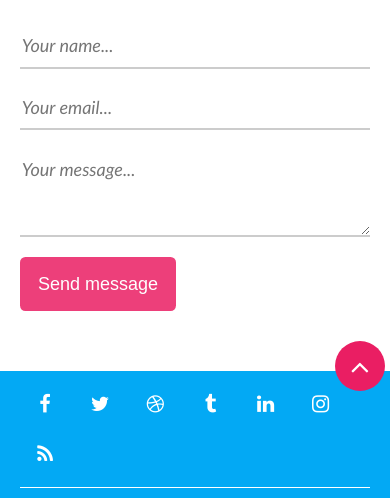
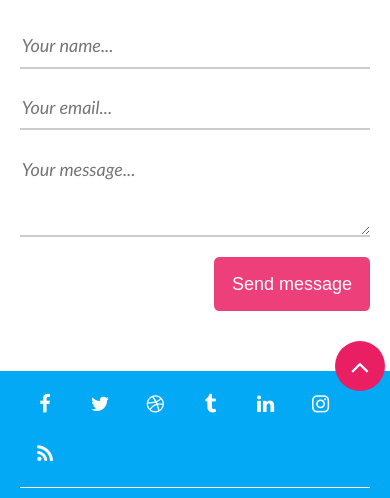
Before and after one commit to JurgitaE/04-coming-soon, a website: page index.html in a window 390 px wide. Shown: the part 1587-2085 px from the top of the page. Drawn offline with Linux system fonts and the light colour scheme.

Commit message:
Final style

```diff
--- a/css/components/form.css
+++ b/css/components/form.css
@@ -1,16 +1,34 @@
 form {
     display: grid;
-    /* grid-template-columns: repeat(10, 10%); */
     grid-template-columns: 1fr 1fr;
     gap: 20px;
+    grid-template-areas:
+        "name email"
+        "msg msg"
+        "btn btn";
 }
 
-form > .cell-1 {
+/* form > .cell-1 {
     grid-column: span 1;
 }
 
 form > .cell-2 {
     grid-column: span 2;
+} */
+
+form > div:nth-child(1) {
+    grid-area: name;
+}
+form > div:nth-child(2) {
+    grid-area: email;
+}
+form > div:nth-child(3) {
+    grid-area: msg;
+}
+form > div:nth-child(4) {
+    grid-area: btn;
+    display: grid;
+    justify-content: end;
 }
 
 form > div > label {
@@ -39,8 +57,13 @@ form ::placeholder {
 @media (max-width: 1000px) {
     form {
         grid-template-columns: 1fr;
+        grid-template-areas:
+            "name"
+            "email"
+            "msg"
+            "btn";
     }
-    form > .cell-2 {
+    /* form > .cell-2 {
         grid-column: span 1;
-    }
+    } */
 }
```
